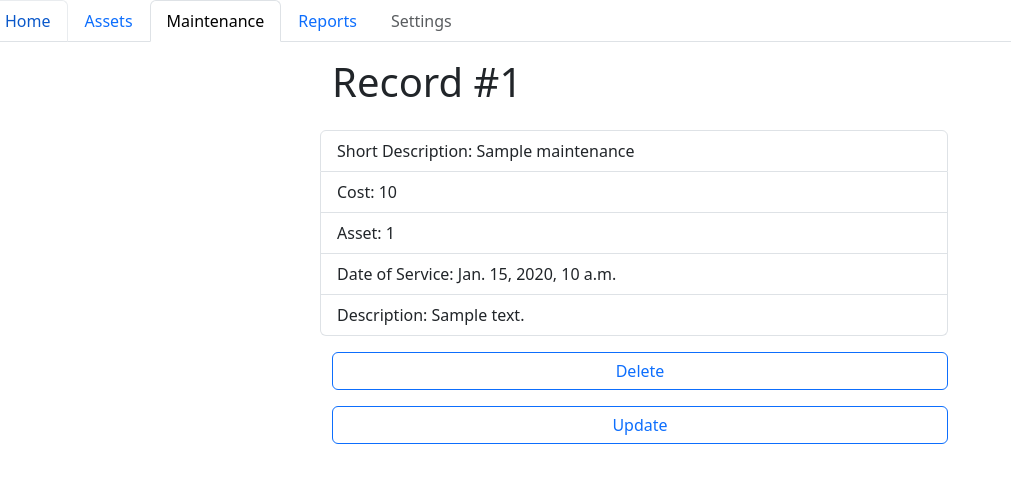
After one commit to sgjohns1-sv/cims1, a Django app: template maintenance/templates/maintenance/detailview.html in a window 1280 px wide. The commit adds this page. Shown: the top 483 px of the page, without its empty margins (0-1011 px from the left). Run offline with Django 3.2, Linux system fonts and the light colour scheme; the template is opened without the code that fills it: most values are stand-ins (such as "Sample title", 1, 10 or a date in 2020); some libraries are stand-ins or nearby versions.

Commit message:
Wired up maintenance record detail view page amongst other things.

```diff
--- a/assets/templates/assets/viewasset.html
+++ b/assets/templates/assets/viewasset.html
@@ -15,6 +15,7 @@
                     <a class="nav-link" href="/reports/">Reports</a>
                     <a class="nav-link" href="/settings/">Settings</a>
                 </nav>
+            </div>
             <div class="container w-50">
                 <div class="row">
                     <h1 class="pt-3 pb-3"> Asset #{{ asset.id }} </h1>
--- /dev/null
+++ b/maintenance/templates/maintenance/detailview.html
@@ -0,0 +1,45 @@
+<!DOCTYPE html>
+{% load django_bootstrap5 %}
+{% bootstrap_css %}
+{% bootstrap_javascript %}
+
+<html>
+    <head>
+        <title>Maintenance - Detail</title>
+    </head>
+    <body>
+        <div class="row">
+            <nav class="nav nav-tabs">
+                <a class="nav-link" href="/home/">Home</a>
+                <a class="nav-link " href="/assets/">Assets</a>
+                <a class="nav-link active" href="/maintenance/">Maintenance</a>
+                <a class="nav-link" href="/reports/">Reports</a>
+                <a class="nav-link disabled" href="/settings/">Settings</a>
+            </nav>
+        </div>
+        <div class="container w-50">
+            <div class="row">
+                <h1 class="pt-3 pb-3">Record #{{ maintenance.id }}</h1>
+                <ul class="list-group">
+                    <li class="list-group-item">Short Description: {{ maintenance.maint_title }}</li>
+                    <li class="list-group-item">Cost: {{ maintenance.maint_cost }}</li>
+                    <li class="list-group-item">Asset: {{ maintenance.maint_assetID }}</li>
+                    <li class="list-group-item">Date of Service: {{ maintenance.maint_date }}</li>
+                    <li class="list-group-item">Description: {{ maintenance.maint_description }}</li>
+                </ul>
+            <div>
+            <div class="row pt-3">
+                <form action="delete/" method="get">
+                    {% csrf_token %}
+                    <input type="submit" value="Delete" class="form-control btn btn-outline-primary"/>
+                </form>
+            </div>
+            <div class="row pt-3">
+                <form action="update/" method="get">
+                    {% csrf_token %}
+                    <input type="submit" value="Update" class="form-control btn btn-outline-primary"/>
+                </form>
+            </div>
+        </div>
+    </body>
+</html>
--- a/maintenance/templates/maintenance/index.html
+++ b/maintenance/templates/maintenance/index.html
@@ -13,7 +13,7 @@
                 <a class="nav-link" href="/assets/">Assets</a>
                 <a class="nav-link active" href="/maintenance/">Maintenance</a>
                 <a class="nav-link" href="/reports/">Reports</a>
-                <a class="nav-link" href="/settings/">Settings</a>
+                <a class="nav-link disabled" href="/settings/">Settings</a>
             </nav>
         </div>
         <div class="container">
--- a/maintenance/urls.py
+++ b/maintenance/urls.py
@@ -1,9 +1,10 @@
 from django.urls import path
-from .views import MaintenanceListView, MaintenanceAddView
+from .views import MaintenanceListView, MaintenanceAddView, MaintenanceDetailView
 
 from . import views
 
 urlpatterns=[
     path("", MaintenanceListView.as_view(), name="maintenance_list"),
+    path("<int:pk>", MaintenanceDetailView.as_view(), name="maintainence_detail"),
     path("add/", MaintenanceAddView.as_view(), name="maintenance_add"),
     ]
```
Also changed, not shown: maintenance/views.py (+6 -2 lines). Lines whose indentation alone changed are shown as unchanged.
